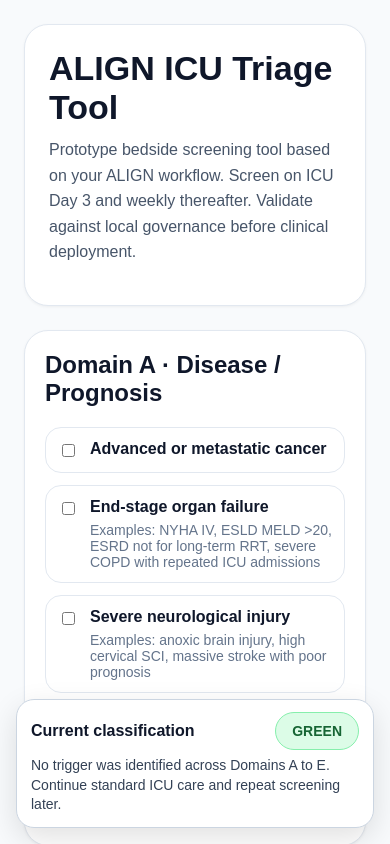
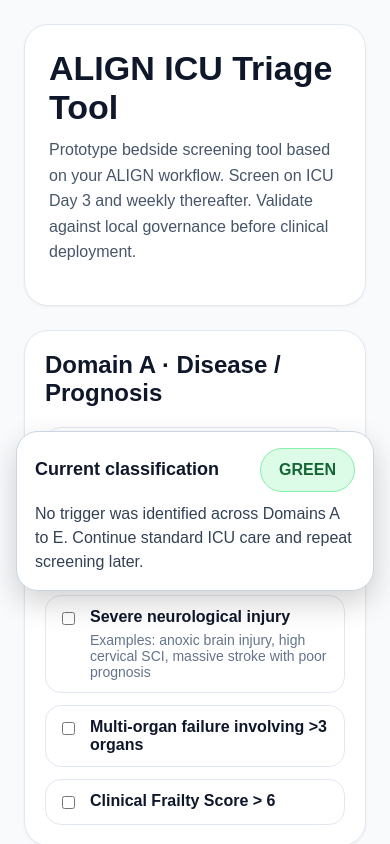
Before and after one commit to yeohjiecong/align-triage, a Next.js app: page / in a window 390 px wide. Shown: the top 844 px of the page. Built offline with nearby package versions, Linux system fonts and the light colour scheme.

Commit message:
Move sticky bar higher and enlarge mobile text

```diff
--- a/app/page.tsx
+++ b/app/page.tsx
@@ -1,6 +1,6 @@
 "use client";
 
-import React, { useMemo, useState } from "react";
+import React, { useEffect, useMemo, useState } from "react";
 
 type Domain = "A" | "B" | "C" | "D" | "E";
 type AmberSubtype = "AMBER-GREEN" | "AMBER-AMBER" | "AMBER-RED";
@@ -30,7 +30,6 @@ type TriageResult = {
 };
 
 const triggerOptions: TriggerOption[] = [
-  // Domain A
   { id: "a1", domain: "A", label: "Advanced or metastatic cancer" },
   {
     id: "a2",
@@ -47,20 +46,17 @@ const triggerOptions: TriggerOption[] = [
   { id: "a4", domain: "A", label: "Multi-organ failure involving >3 organs" },
   { id: "a5", domain: "A", label: "Clinical Frailty Score > 6" },
 
-  // Domain B
   { id: "b1", domain: "B", label: "ICU stay > 7 days" },
   { id: "b2", domain: "B", label: "Mechanical ventilation > 5 days" },
   { id: "b3", domain: "B", label: ">2 ICU admissions in the last 3 months" },
   { id: "b4", domain: "B", label: "No meaningful improvement after 72–96 hours of full support" },
   { id: "b5", domain: "B", label: "Escalating organ support with poor trajectory" },
 
-  // Domain C
   { id: "c1", domain: "C", label: "Difficult-to-control pain" },
   { id: "c2", domain: "C", label: "Severe dyspnoea / air hunger" },
   { id: "c3", domain: "C", label: "Persistent agitation or distress" },
   { id: "c4", domain: "C", label: "Psychological or existential distress in patient or family" },
 
-  // Domain D
   { id: "d1", domain: "D", label: "Goals of care unclear" },
   { id: "d2", domain: "D", label: "Family distress or conflict" },
   { id: "d3", domain: "D", label: "Disagreement between team and family" },
@@ -68,7 +64,6 @@ const triggerOptions: TriggerOption[] = [
   { id: "d5", domain: "D", label: "Cultural or religious complexity" },
   { id: "d6", domain: "D", label: "Staff moral distress / ethical concern" },
 
-  // Domain E
   {
     id: "e1",
     domain: "E",
@@ -167,7 +162,6 @@ function classifyTriage(
   const onlyDomainB = triggeredDomains.length === 1 && hasDomainB;
   const hasAnyRedChecklist = selectedReds.length > 0;
 
-  // RED overrides everything
   if (hasAnyRedChecklist) {
     return {
       category: "RED",
@@ -180,7 +174,6 @@ function classifyTriage(
     };
   }
 
-  // GREEN if no trigger at all
   if (noTriggers) {
     return {
       category: "GREEN",
@@ -193,7 +186,6 @@ function classifyTriage(
     };
   }
 
-  // AMBER-RED if Domain A or E present
   if (hasDomainA || hasDomainE) {
     return {
       category: "AMBER-RED",
@@ -208,7 +200,6 @@ function classifyTriage(
     };
   }
 
-  // AMBER-GREEN if only Domain B triggers
   if (onlyDomainB && !hasDomainC && !hasDomainD) {
     return {
       category: "AMBER-GREEN",
@@ -223,7 +214,6 @@ function classifyTriage(
     };
   }
 
-  // Otherwise AMBER-AMBER
   return {
     category: "AMBER-AMBER",
     summary:
@@ -268,7 +258,7 @@ const styles: Record<string, React.CSSProperties> = {
     minHeight: "100vh",
     background: "#f8fafc",
     padding: "24px",
-    paddingBottom: "120px",
+    paddingBottom: "220px",
   },
   wrap: {
     maxWidth: "900px",
@@ -301,9 +291,9 @@ const styles: Record<string, React.CSSProperties> = {
   },
   badge: {
     borderRadius: "999px",
-    padding: "10px 16px",
+    padding: "12px 18px",
     fontWeight: 700,
-    fontSize: "14px",
+    fontSize: "16px",
     display: "inline-block",
   },
   infoItem: {
@@ -335,35 +325,72 @@ const styles: Record<string, React.CSSProperties> = {
     padding: "14px",
     color: "#1e3a8a",
   },
-  stickyBar: {
+  stickyBarDesktop: {
+    position: "fixed",
+    left: "50%",
+    transform: "translateX(-50%)",
+    bottom: "24px",
+    width: "min(860px, calc(100vw - 32px))",
+    background: "#ffffff",
+    border: "1px solid #cbd5e1",
+    borderRadius: "22px",
+    padding: "16px 18px",
+    boxShadow: "0 12px 30px rgba(0,0,0,0.14)",
+    zIndex: 1000,
+  },
+  stickyBarMobile: {
     position: "fixed",
     left: "16px",
     right: "16px",
-    bottom: "16px",
+    bottom: "30vh",
     background: "#ffffff",
     border: "1px solid #cbd5e1",
-    borderRadius: "18px",
-    padding: "12px 14px",
-    boxShadow: "0 10px 30px rgba(0,0,0,0.12)",
+    borderRadius: "22px",
+    padding: "16px 18px",
+    boxShadow: "0 12px 30px rgba(0,0,0,0.18)",
     zIndex: 1000,
   },
+  stickyHeading: {
+    display: "flex",
+    justifyContent: "space-between",
+    alignItems: "center",
+    gap: "12px",
+    flexWrap: "wrap",
+  },
+  stickyTitle: {
+    fontSize: "18px",
+    fontWeight: 700,
+    color: "#0f172a",
+  },
   stickyText: {
-    marginTop: "6px",
-    fontSize: "14px",
+    marginTop: "10px",
+    fontSize: "16px",
     color: "#334155",
-    lineHeight: 1.4,
+    lineHeight: 1.5,
   },
 };
 
 export default function Page() {
   const [selectedTriggerIds, setSelectedTriggerIds] = useState<string[]>([]);
   const [selectedRedIds, setSelectedRedIds] = useState<string[]>([]);
+  const [isMobile, setIsMobile] = useState(false);
+
   const grouped = groupByDomain(triggerOptions);
 
   const result = useMemo(
     () => classifyTriage(selectedTriggerIds, selectedRedIds),
     [selectedTriggerIds, selectedRedIds],
   );
+
+  useEffect(() => {
+    function handleResize() {
+      setIsMobile(window.innerWidth <= 768);
+    }
+
+    handleResize();
+    window.addEventListener("resize", handleResize);
+    return () => window.removeEventListener("resize", handleResize);
+  }, []);
 
   function toggleTrigger(id: string) {
     setSelectedTriggerIds((prev) =>
@@ -497,9 +524,9 @@ export default function Page() {
         <button onClick={resetAll} style={styles.button}>Reset all</button>
       </div>
 
-      <div style={styles.stickyBar}>
-        <div style={{ display: "flex", justifyContent: "space-between", alignItems: "center", gap: "12px" }}>
-          <strong>Current classification</strong>
+      <div style={isMobile ? styles.stickyBarMobile : styles.stickyBarDesktop}>
+        <div style={styles.stickyHeading}>
+          <strong style={styles.stickyTitle}>Current classification</strong>
           <span style={{ ...styles.badge, ...badgeStyle(result.category) }}>{result.category}</span>
         </div>
         <div style={styles.stickyText}>{result.summary}</div>
```
